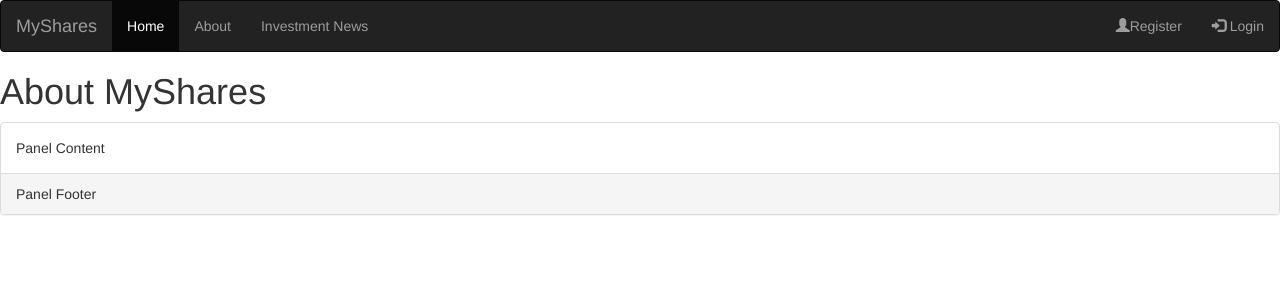
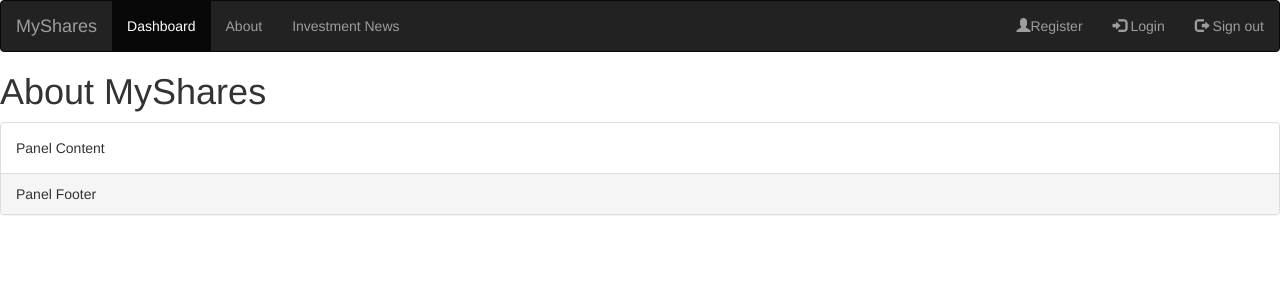
Before and after one commit to Anillab/MyShares, a Flask app: page /about in a window 1280 px wide. Shown: the top 300 px of the page. Run offline with Flask 2, Linux system fonts and the light colour scheme; a user stored in the database is signed in; some libraries are stand-ins or nearby versions.

Commit message:
added routes

```diff
--- a/app/templates/navbar.html
+++ b/app/templates/navbar.html
@@ -5,16 +5,17 @@
 <nav class="navbar navbar-inverse">
 <div class="container-fluid">
 <div class="navbar-header">
-  <a class="navbar-brand" href="#">MyShares</a>
+  <a class="navbar-brand" href="/">MyShares</a>
 </div>
 <ul class="nav navbar-nav">
-  <li class="active"><a href="/">Home</a></li>
+  <li class="active"><a href="/dashboard">Dashboard</a></li>
   <li><a href="/about">About</a></li>
   <li><a href="https://kenyanwallstreet.com/">Investment News</a></li>
 </ul>
 <ul class="nav navbar-nav navbar-right">
   <li><a href="/auth/register"><span class="glyphicon glyphicon-user"></span>Register</a></li>
   <li><a href="/auth/login"><span class="glyphicon glyphicon-log-in"></span> Login</a></li>
+  <li><a href="/auth/signout"><span class="glyphicon glyphicon-log-out"></span> Sign out</a></li>
 </ul>
 </div>
 </nav>
```
